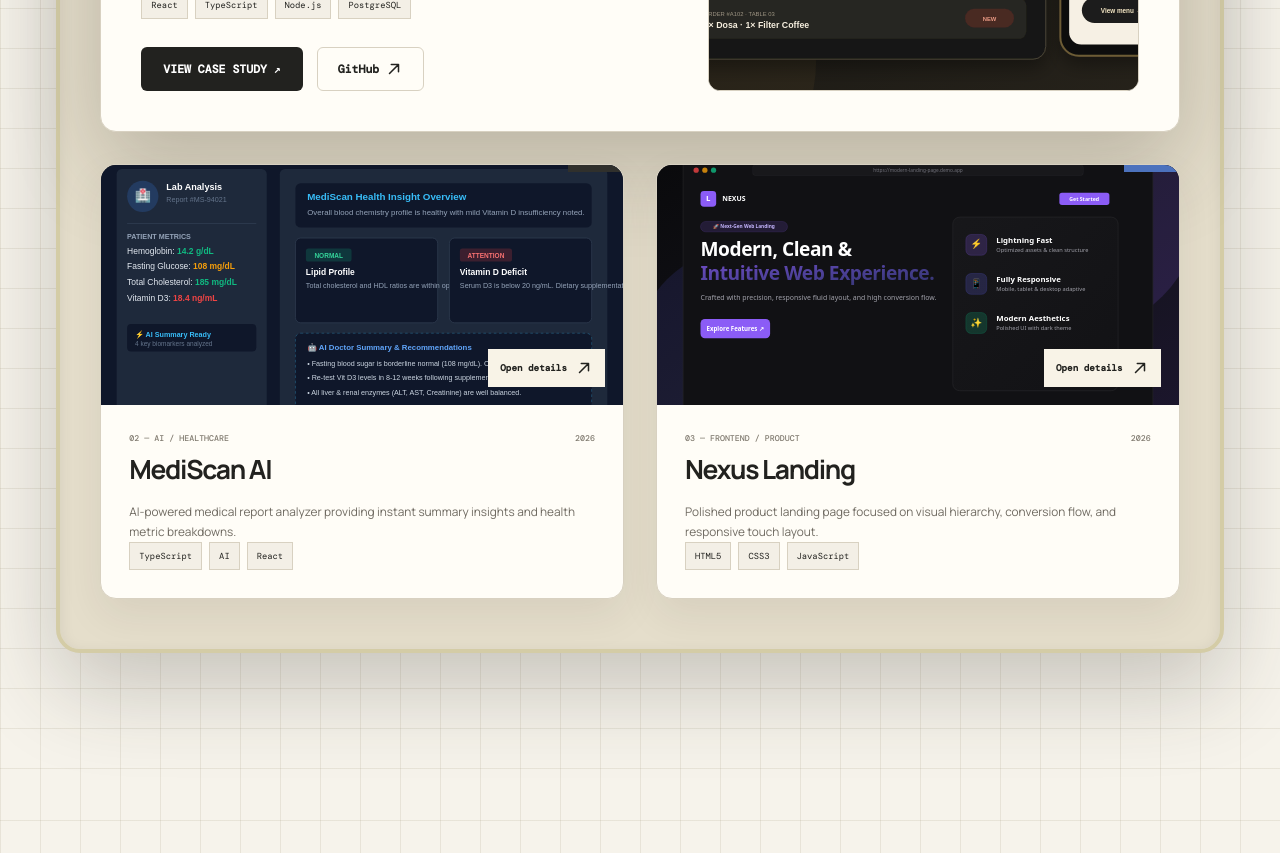
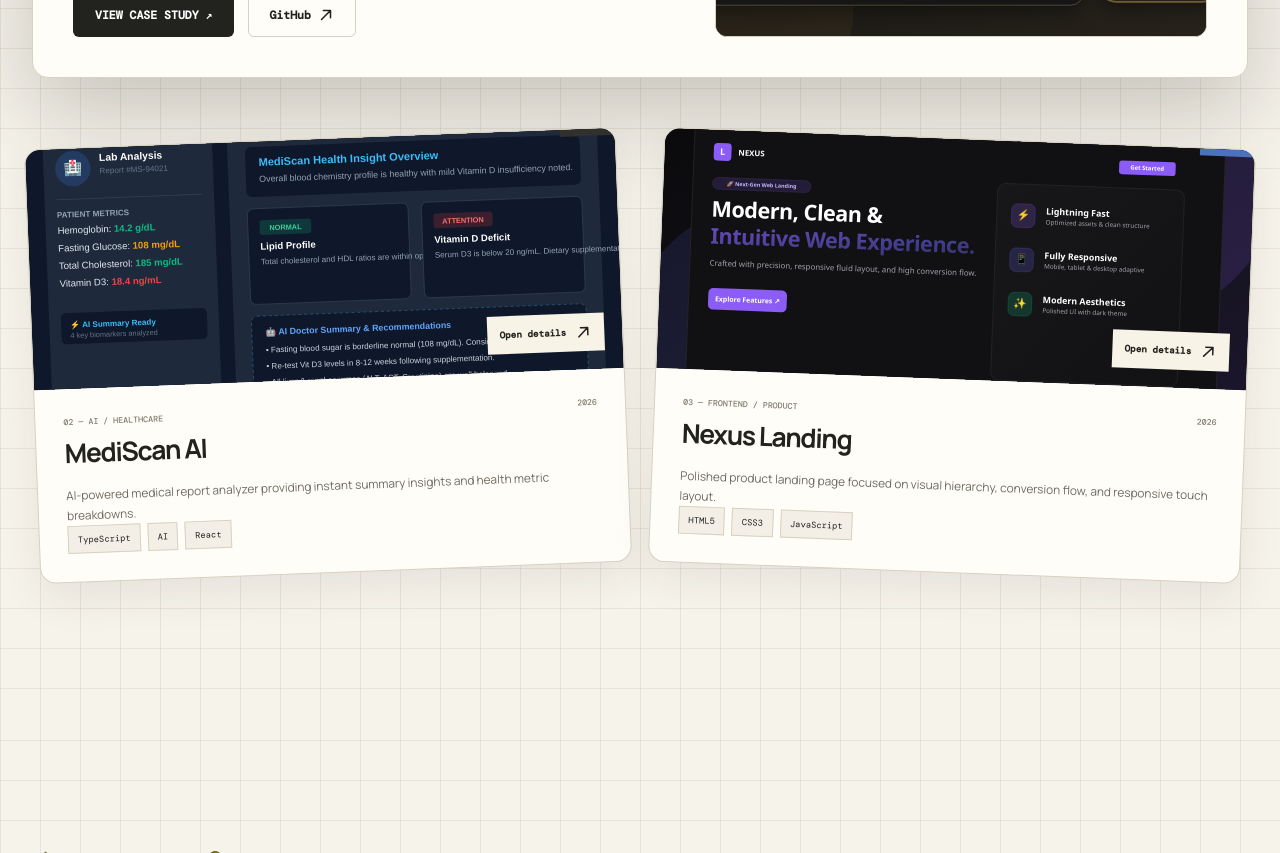
Before and after one commit to Shuv2202/portfolio, a Next.js app: page / in a window 1280 px wide. Shown: the part 4980-5833 px from the top of the page. Built offline with nearby package versions, Linux system fonts and the light colour scheme.

Commit message:
style: update Selected Work cards to match Image 2 layout with standalone paper cards and subtle tilt effect

```diff
--- a/app/globals.css
+++ b/app/globals.css
@@ -3104,8 +3104,8 @@ img, svg { display: block; max-width: 100%; }
 .other-projects-grid {
   display: grid;
   grid-template-columns: repeat(2, minmax(0, 1fr));
-  gap: 32px;
-  margin-top: 32px;
+  gap: 40px 32px;
+  margin-top: 50px;
 }
 
 .other-projects-grid .project-card {
@@ -3115,16 +3115,24 @@ img, svg { display: block; max-width: 100%; }
   background: #fffdf7;
   border-radius: 16px;
   box-shadow: 0 16px 40px rgba(45, 40, 32, 0.08);
-  margin: 0 !important;
-  transform: none !important;
-  width: 100% !important;
-  transition: transform 0.3s ease, box-shadow 0.3s ease, border-color 0.3s ease;
+  margin: 0;
+  width: 100%;
+  transition: transform 0.35s cubic-bezier(0.2, 0.75, 0.2, 1), box-shadow 0.35s ease, border-color 0.3s ease;
+}
+
+.other-projects-grid .project-card--tilted-left {
+  transform: rotate(-2.2deg);
+}
+
+.other-projects-grid .project-card--tilted-right {
+  transform: rotate(2.2deg);
 }
 
 .other-projects-grid .project-card:hover {
-  transform: translateY(-6px) !important;
-  box-shadow: 0 24px 50px rgba(45, 40, 32, 0.14);
+  transform: rotate(0deg) translateY(-8px) !important;
+  box-shadow: 0 28px 60px rgba(45, 40, 32, 0.18);
   border-color: #7c6e19;
+  z-index: 5;
 }
 
 .other-projects-grid .project-card__image {
@@ -3149,6 +3157,10 @@ img, svg { display: block; max-width: 100%; }
   .other-projects-grid {
     grid-template-columns: 1fr;
   }
+  .other-projects-grid .project-card--tilted-left,
+  .other-projects-grid .project-card--tilted-right {
+    transform: none !important;
+  }
 }
 
 /* CASE STUDY MODAL STYLES */
--- a/app/page.tsx
+++ b/app/page.tsx
@@ -310,11 +310,8 @@ function Work({ onOpenServeMe, onOpenProject }: { onOpenServeMe: () => void; onO
       <div className="section-shell">
         <div className="section-kicker section-kicker--dark reveal-on-scroll"><span>SELECTED WORK</span><p>FEATURED &amp; RECENT BUILDS</p></div>
 
-        {/* PINBOARD CANVAS FRAME CONTAINER */}
-        <div className="pinboard-canvas reveal-on-scroll">
-          <div className="pinboard-canvas__frame">
         {/* HUGE FEATURED PROJECT 01 — SERVEME */}
-            <div className="featured-project-card">
+        <div className="featured-project-card reveal-on-scroll">
           <span className="featured-card__badge">FEATURED PROJECT / FULL-STACK</span>
           <div className="featured-card__grid">
             <div className="featured-card__info">
@@ -359,9 +356,9 @@ function Work({ onOpenServeMe, onOpenProject }: { onOpenServeMe: () => void; onO
         </div>
 
         {/* OTHER SELECTED PROJECTS GRID */}
-            <div className="other-projects-grid">
+        <div className="other-projects-grid reveal-on-scroll">
           {/* 02 - MEDISCAN */}
-              <article className="project-card project-card--medium project-card--ink">
+          <article className="project-card project-card--medium project-card--ink project-card--tilted-left">
             <button className="project-card__image" type="button" onClick={() => onOpenProject(projects[1])} data-cursor-text="VIEW">
               <img src="/assets/mediscan.svg" alt="MediScan AI Healthcare App" />
               <span>Open details <ArrowIcon /></span>
@@ -375,7 +372,7 @@ function Work({ onOpenServeMe, onOpenProject }: { onOpenServeMe: () => void; onO
           </article>
 
           {/* 03 - NEXUS */}
-              <article className="project-card project-card--medium project-card--blue">
+          <article className="project-card project-card--medium project-card--blue project-card--tilted-right">
             <button className="project-card__image" type="button" onClick={() => onOpenProject(projects[2])} data-cursor-text="VIEW">
               <img src="/assets/landing-page.svg" alt="Nexus Landing Page" />
               <span>Open details <ArrowIcon /></span>
@@ -387,8 +384,6 @@ function Work({ onOpenServeMe, onOpenProject }: { onOpenServeMe: () => void; onO
               <div className="chip-list"><span>HTML5</span><span>CSS3</span><span>JavaScript</span></div>
             </div>
           </article>
-            </div>
-          </div>
         </div>
       </div>
     </section>
```
Also changed, not shown: 1 other file (tests, documents, lock files or other folders). Lines whose indentation alone changed are shown as unchanged.
